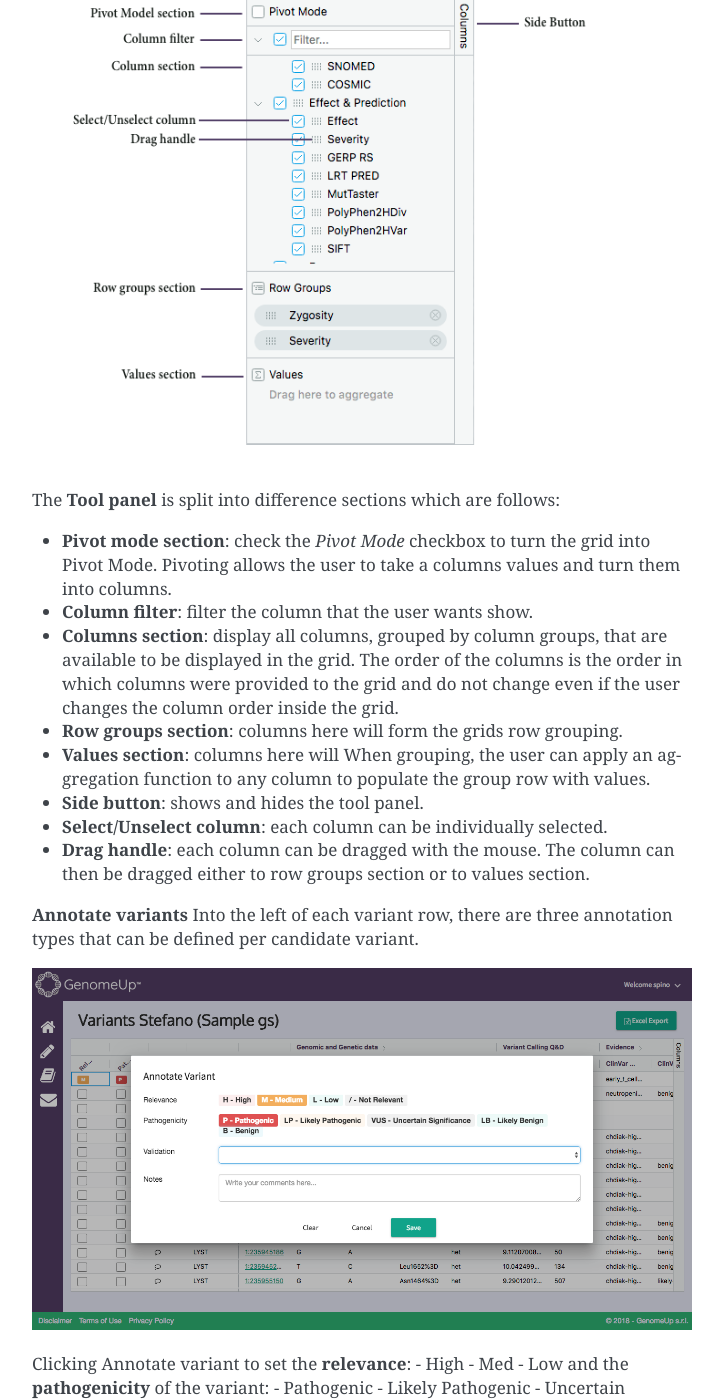
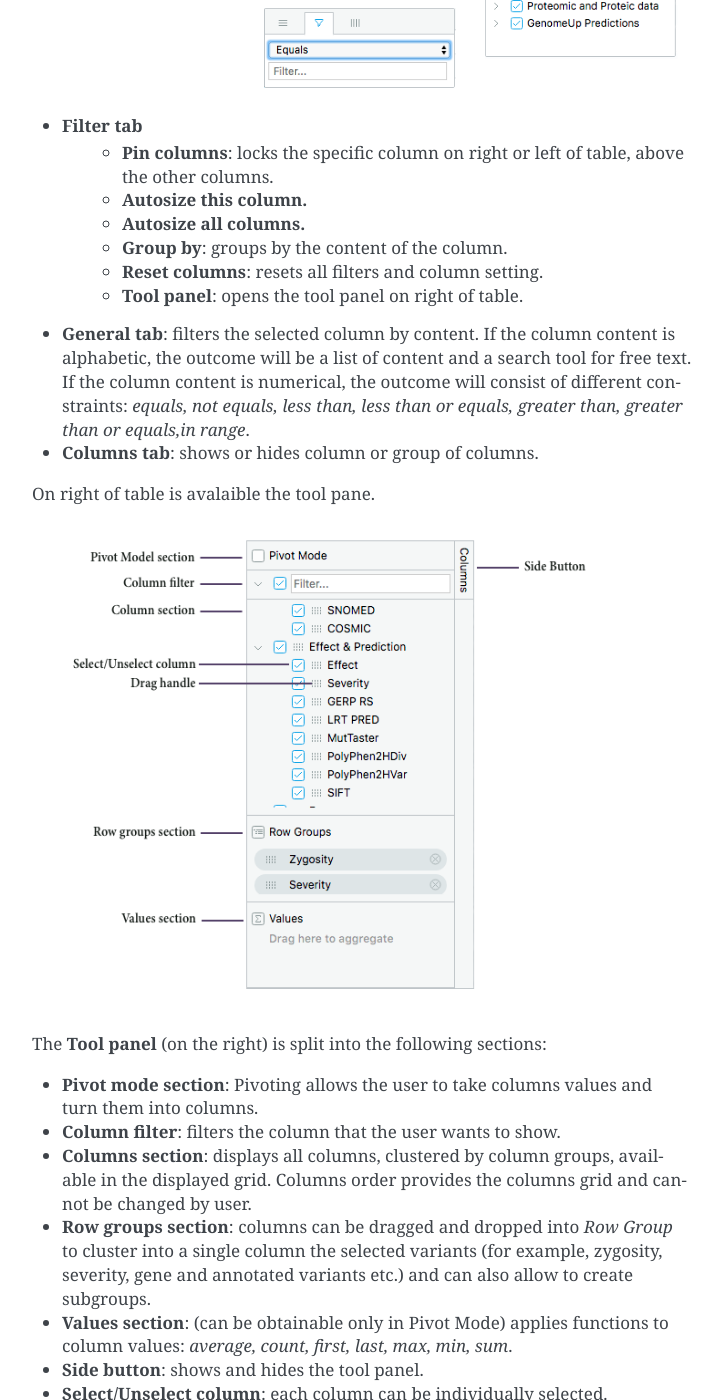
Before and after one commit to saraicarus/genomeup_doc, a Sphinx documentation site: the page built from source/getting_started.rst, in a window 1280 px wide and 1400 px high, scrolled down 3195 px. Shown: the whole window, without its empty margins (388-1111 px from the left). Built offline with Sphinx 7.4.7, drawn with Linux system fonts in a browser that asks for light colours; some of the changed text lies outside the part shown.

Commit message:
Update getting_started.rst

```diff
--- a/source/getting_started.rst
+++ b/source/getting_started.rst
@@ -2,15 +2,22 @@
 ^^^^^^^^^^^^^^^
 
 GenomeUp allows to annotate, filter and view the variants of a .vcf file.
-After the login, the user lands on a dashboard page called *Your Analyses*.
-Into the *Your Analyses* page the user can explores its analyses and it can start a new analysis using our *Start a new analysis* wizard.
-On the left, the user can finds the icon botton to return at home page, to start a new analysis, to read the user guide and to send us an email.
+After the login, the user lands in the Your Analysis page.
+In the *Your Analysis* page the user will find a list of all the analysis.
+The page will be empty at first login.
+To run the first analysis, click on *Start a new analysis* on the top right.
+On the far left, the user can find the following buttons:
+
+- return to home page
+- start a new analysis
+- read the user guide
+- send us an email
 
 .. image :: /_static/your_analyses.jpg
 
 Start a new analysis
 ~~~~~~~~~~~~~~~~~~~~
-The user can begin a new analysis by clicking on the "Start a new analysis" button, in which a new sample can be uploaded (.vcf or .gz format) and, moreover, can be added other details about the subject.
+The user can upload a new sample (.vcf or .gz format) and, moreover, add other details about the subject.
 
 .. image :: /_static/start_new_analysis.jpg
 
@@ -25,7 +32,16 @@
 Set the gender of patient of the sample.
 
 **Ethnicity** *(optional)*
-Set the population type in: African/African American (AFR), Latino (AMR), Ashkenazi Jewish (ASJ), East Asian (EAS), Finnish (FIN), Non-Finnish European (NFE), South Asian (SAS), Other (OTH).
+Set the population type in:
+
+- African/African American (AFR)
+- Latino (AMR)
+- Ashkenazi Jewish (ASJ)
+- East Asian (EAS)
+- Finnish (FIN)
+- Non-Finnish European (NFE)
+- South Asian (SAS)
+- Other (OTH).
 
 **Phenotype** *(optional)*
 Specify the phenotype under consideration following the `HPO <http://human-phenotype-ontology.github.io/>`_ format.
@@ -33,11 +49,12 @@
 Analyses
 ~~~~~~~~
 The *Your Analyses* page shows the collection of the uploaded files.
-The field *status* shows the elaboration phase of the single analysis: analysing, analysed or error.
+The field *status* shows the elaboration phase of the single analysis: **analysing**, **analysed** or **error**.
 When the status switch into *analysed*, the list of the annotated variants is available.
-With the folder icon, the user can to access to the *Variants analysis* page.
-If the user wants to delete one of its analysis can use the trash icon.
+With the **folder** icon, the user can to access to the *Variants analysis* page.
+If the user wants to delete one of its analysis can use the **trash** icon.
 
+.. image :: /_static/list_analyses.png
 
 Variants analysis
 ~~~~~~~~~~~~~~~~~
@@ -45,45 +62,42 @@
 .. image :: /_static/screen.png
 
 **Variants**
-
-The *Variants* page shows the collection of the annotated -vcf variants grouped by macro areas, as specified in :doc:`annotation`.
+The *Variants* page shows the collection of the annotated .vcf variants, clustered by macro areas, as specified in :doc:`annotation`.
 
 **Filter variants**
 
 Through each of the column titles in the grid the user can easily add, edit or remove filters while reviewing the variants.
-Clicking on the each colums titles the user can sort the data by ascending or discending order.
-
-Furthermore, clicking on the rigth side of each columns titles, is avalaible a column menu with three panels: *filter tab*, *general tab* and *columns tab*.
+Click on each columns title to sort the data by ascending or descending order.
+Click on the right side of each columns title for the **column menu**. It has three panels: *filter tab*, *general tab* and *columns tab*.
 
 .. image :: /_static/filter_tab.png
 
 - **Filter tab**
-    - Pin columns: to lock the specific column on right or left of table, above the other columns.
-    - Autosize this column.
-    - Autosize all columns.
-    - Group by: to group by the content of the column.
-    - Reset columns: to reset all filters and column setting.
-    - Tool panel: to open the tool panel on right of table.
+    - **Pin columns**: locks the specific column on right or left of table, above the other columns.
+    - **Autosize this column.**
+    - **Autosize all columns.**
+    - **Group by**: groups by the content of the column.
+    - **Reset columns**: resets all filters and column setting.
+    - **Tool panel**: opens the tool panel on right of table.
 
-- **General tab**: to filter by content of the selected column. If the column content is alfhabetic will be appear the list of  content and a search tool for free text. If the column content is numerical will be appear different constraints: *equals, not equals, less than, less than or equals, greater than, greater than or equals,in range*.
+- **General tab**: filters the selected column by content. If the column content is alphabetic, the outcome will be a list of content and a search tool for free text. If the column content is numerical, the outcome will consist of different constraints: *equals, not equals, less than, less than or equals, greater than, greater than or equals,in range*.
 
-- **Columns tab**: to show or hide column or group of columns.
+- **Columns tab**: shows or hides column or group of columns.
 
 On right of table is avalaible the tool pane.
 
 .. image :: /_static/tool_panel.png
 
-The **Tool panel** is split into difference sections which are follows:
+The **Tool panel** (on the right) is split into the following sections:
 
-- **Pivot mode section**: check the *Pivot Mode* checkbox to turn the grid into Pivot Mode. Pivoting allows the user to take a columns values and turn them into columns.
-- **Column filter**: filter the column that the user wants show.
-- **Columns section**: display all columns, grouped by column groups, that are available to be displayed in the grid. The order of the columns is the order in which columns were provided to the grid and do not change even if the user changes the column order inside the grid.
-- **Row groups section**: columns here will form the grids row grouping.
-- **Values section**: columns here will When grouping, the user can apply an aggregation function to any column to populate the group row with values.
-
+- **Pivot mode section**: Pivoting allows the user to take columns values and turn them into columns.
+- **Column filter**: filters the column that the user wants to show.
+- **Columns section**: displays all columns, clustered by column groups, available in the displayed grid. Columns order provides the columns grid and cannot be changed by user.
+- **Row groups section**: columns can be dragged and dropped into *Row Group* to cluster into a single column the selected variants (for example, zygosity, severity, gene and annotated variants etc.) and can also allow to create subgroups.
+- **Values section**: (can be obtainable only in Pivot Mode) applies functions to column values: *average, count, first, last, max, min, sum*.
 - **Side button**: shows and hides the tool panel.
 - **Select/Unselect column**: each column can be individually selected.
-- **Drag handle**: each column can be dragged with the mouse. The column can then be dragged either to row groups section or to values section.
+- **Drag handle**: each column can be dragged and dropped either to *Row Groups* or to *Values*.
 
 
 **Annotate variants**
@@ -92,15 +106,19 @@
 .. image :: /_static/annotate_variants.png
 
 Clicking Annotate variant to set the **relevance**:
+
 - High
 - Med
 - Low
+
 and the **pathogenicity** of the variant:
+
 - Pathogenic
 - Likely Pathogenic
 - Uncertain Significance
 - Likely Benign
 - Benign
+
 Moreover, it’s possible to add a note using the textbox.
 
 Export filtered data
```
